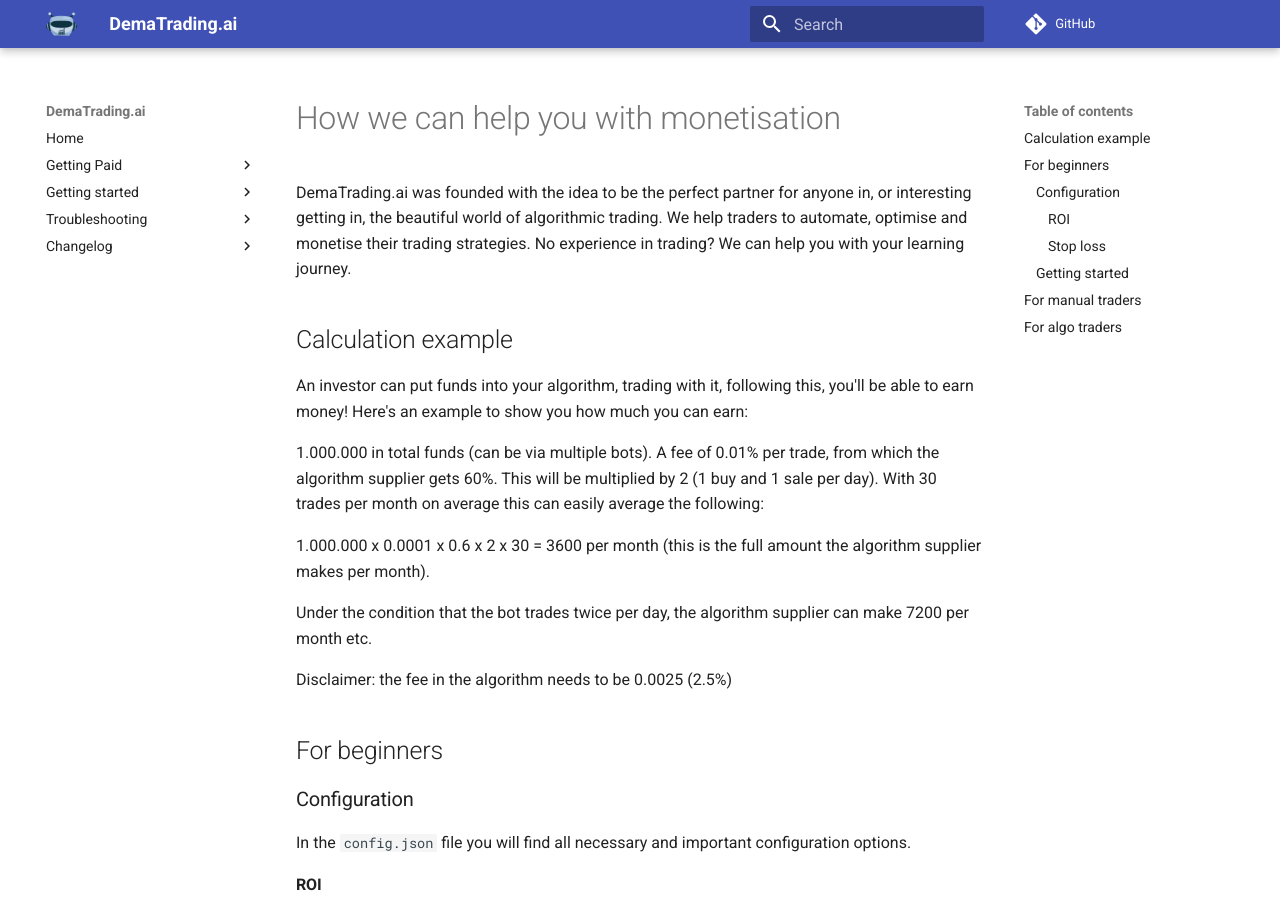
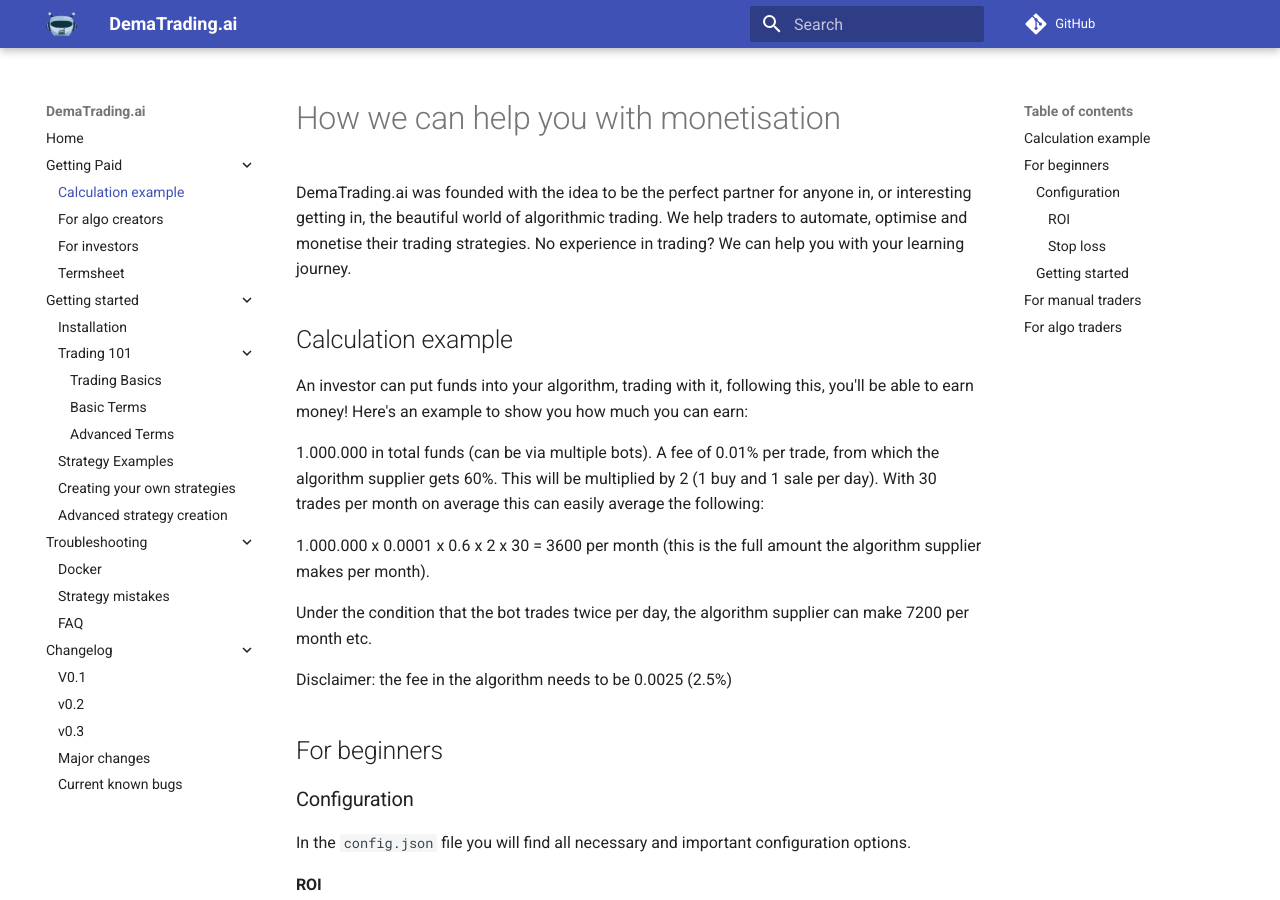
Before and after one commit to dema-trading-ai/docs, an MkDocs documentation site: the page built from docs/getting_paid/calculationexample.md, in a window 1280 px wide and 900 px high. Built offline with MkDocs 1.6.1 and Material for MkDocs 9.7.7, drawn with Linux system fonts in a browser that asks for light colours; comment, search, counter and statistics services are not loaded; part of the change alters nothing that is shown.

Commit message:
[Feat] additions

```diff
--- a/mkdocs.yml
+++ b/mkdocs.yml
@@ -2,10 +2,10 @@ site_name: DemaTrading.ai
 nav:
     - Home: index.md
     - Getting Paid:
-        - Calculation example: docs/getting_paid/calculationexample.md
-        - For algo creators: /getting_paid/algocreatorpaid.md
-        - For investors: /getting_paid/investorpaid.md
-        - Termsheet: /getting_paid/termsheet.md
+        - Calculation example: getting_paid/calculationexample.md
+        - For algo creators: getting_paid/algocreatorpaid.md
+        - For investors: getting_paid/investorpaid.md
+        - Termsheet: getting_paid/termsheet.md
     - Getting started:
         - Installation: /getting_started/installation.md
         - Trading 101:
@@ -30,6 +30,8 @@ theme:
     name: material
     logo: assets/logo.png
     favicon: assets/logo.png
+    features:
+        - navigation.expand
 repo_url: https://github.com/dema-trading-ai/engine
 extra_css:
     - css/extra.css
```
